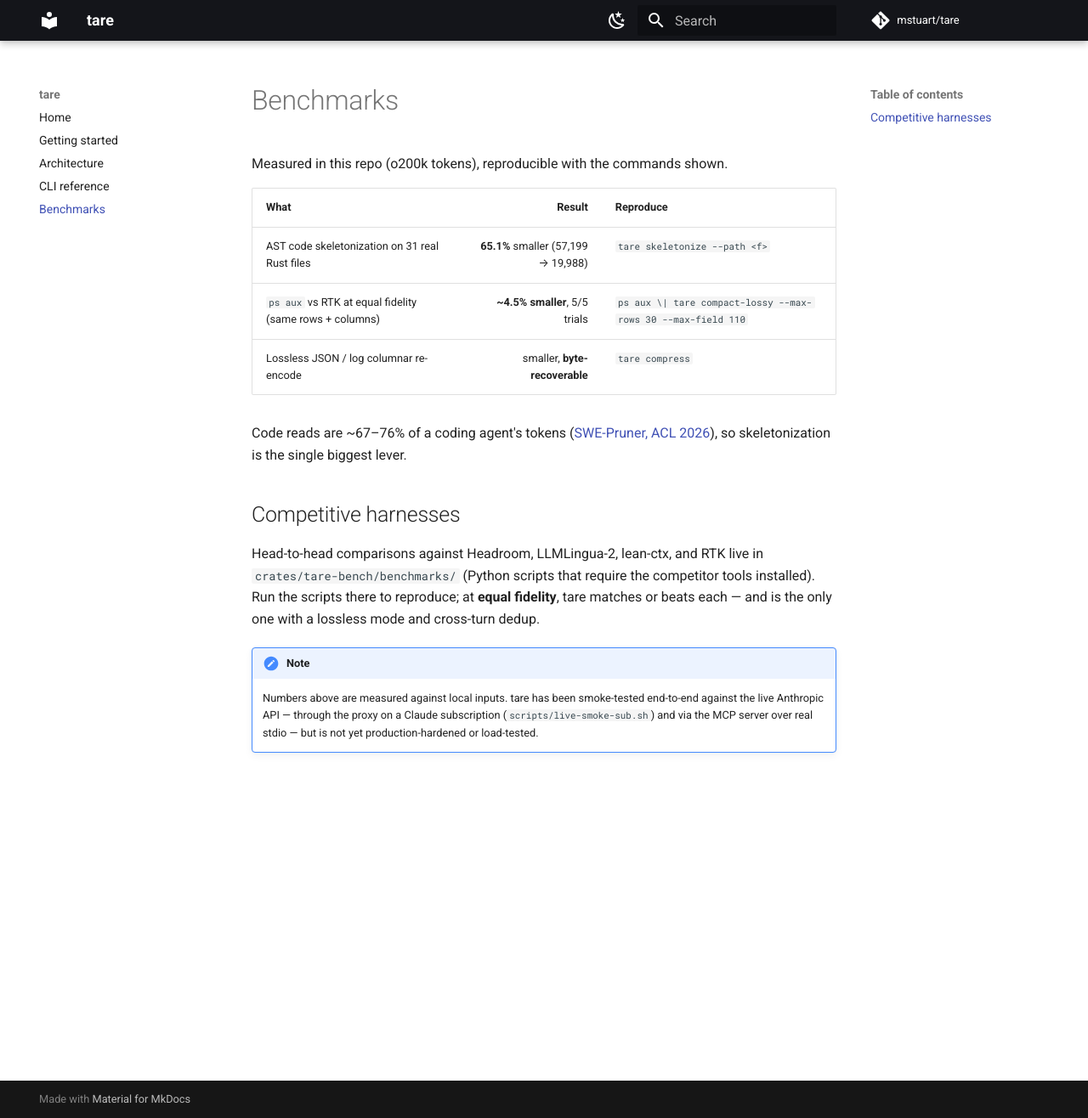
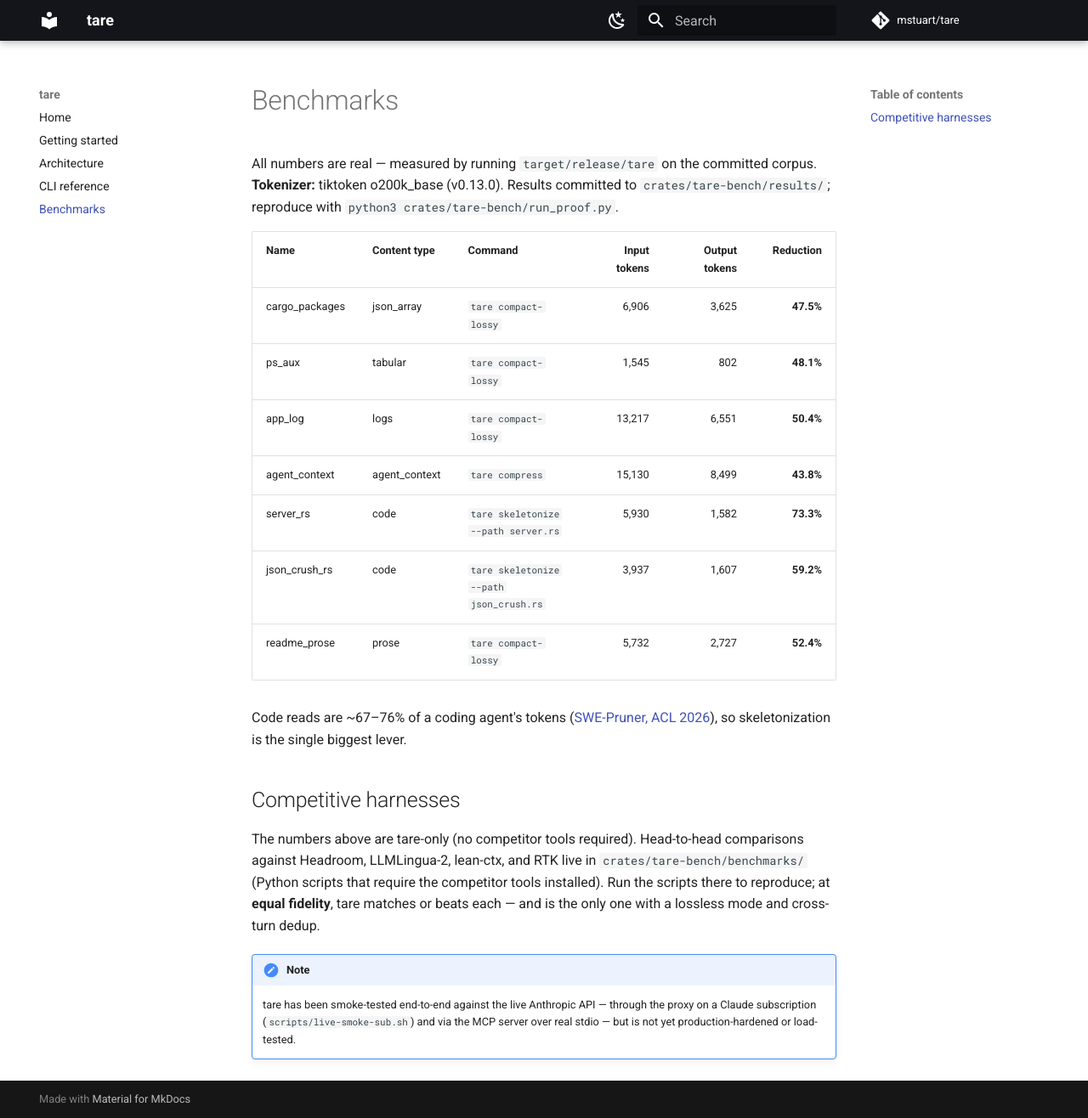
Before and after one commit to mstuart/tare, an MkDocs documentation site: the page built from docs/benchmarks.md, in a window 1280 px wide and 1316 px high. Shown: the whole window at 85% size. Built offline with MkDocs 1.6.1 and Material for MkDocs 9.7.7, drawn with Linux system fonts in a browser that asks for light colours; comment, search, counter and statistics services are not loaded.

Commit message:
docs: Proof table with real measured numbers (replaces stale figures)

```diff
--- a/docs/benchmarks.md
+++ b/docs/benchmarks.md
@@ -1,12 +1,18 @@
 # Benchmarks
 
-Measured in this repo (o200k tokens), reproducible with the commands shown.
+All numbers are real — measured by running `target/release/tare` on the committed corpus.
+**Tokenizer:** tiktoken o200k_base (v0.13.0). Results committed to `crates/tare-bench/results/`;
+reproduce with `python3 crates/tare-bench/run_proof.py`.
 
-| What | Result | Reproduce |
-|---|---:|---|
-| AST code skeletonization on 31 real Rust files | **65.1%** smaller (57,199 → 19,988) | `tare skeletonize --path <f>` |
-| `ps aux` vs RTK at equal fidelity (same rows + columns) | **~4.5% smaller**, 5/5 trials | `ps aux \| tare compact-lossy --max-rows 30 --max-field 110` |
-| Lossless JSON / log columnar re-encode | smaller, **byte-recoverable** | `tare compress` |
+| Name | Content type | Command | Input tokens | Output tokens | Reduction |
+|---|---|---|---:|---:|---:|
+| cargo\_packages | json\_array | `tare compact-lossy` | 6,906 | 3,625 | **47.5%** |
+| ps\_aux | tabular | `tare compact-lossy` | 1,545 | 802 | **48.1%** |
+| app\_log | logs | `tare compact-lossy` | 13,217 | 6,551 | **50.4%** |
+| agent\_context | agent\_context | `tare compress` | 15,130 | 8,499 | **43.8%** |
+| server\_rs | code | `tare skeletonize --path server.rs` | 5,930 | 1,582 | **73.3%** |
+| json\_crush\_rs | code | `tare skeletonize --path json_crush.rs` | 3,937 | 1,607 | **59.2%** |
+| readme\_prose | prose | `tare compact-lossy` | 5,732 | 2,727 | **52.4%** |
 
 Code reads are ~67–76% of a coding agent's tokens
 ([SWE-Pruner, ACL 2026](https://arxiv.org/abs/2601.16746)), so skeletonization is the single biggest
@@ -14,12 +20,12 @@ lever.
 
 ## Competitive harnesses
 
-Head-to-head comparisons against Headroom, LLMLingua-2, lean-ctx, and RTK live in
-`crates/tare-bench/benchmarks/` (Python scripts that require the competitor tools installed). Run the
-scripts there to reproduce; at **equal fidelity**, tare matches or beats each — and is the only one
-with a lossless mode and cross-turn dedup.
+The numbers above are tare-only (no competitor tools required). Head-to-head comparisons against
+Headroom, LLMLingua-2, lean-ctx, and RTK live in `crates/tare-bench/benchmarks/` (Python scripts
+that require the competitor tools installed). Run the scripts there to reproduce; at **equal
+fidelity**, tare matches or beats each — and is the only one with a lossless mode and cross-turn dedup.
 
 !!! note
-    Numbers above are measured against local inputs. tare has been smoke-tested end-to-end against
-    the live Anthropic API — through the proxy on a Claude subscription (`scripts/live-smoke-sub.sh`)
-    and via the MCP server over real stdio — but is not yet production-hardened or load-tested.
+    tare has been smoke-tested end-to-end against the live Anthropic API — through the proxy on a
+    Claude subscription (`scripts/live-smoke-sub.sh`) and via the MCP server over real stdio — but is
+    not yet production-hardened or load-tested.
```
Also changed, not shown: README.md (+17 -9 lines).
